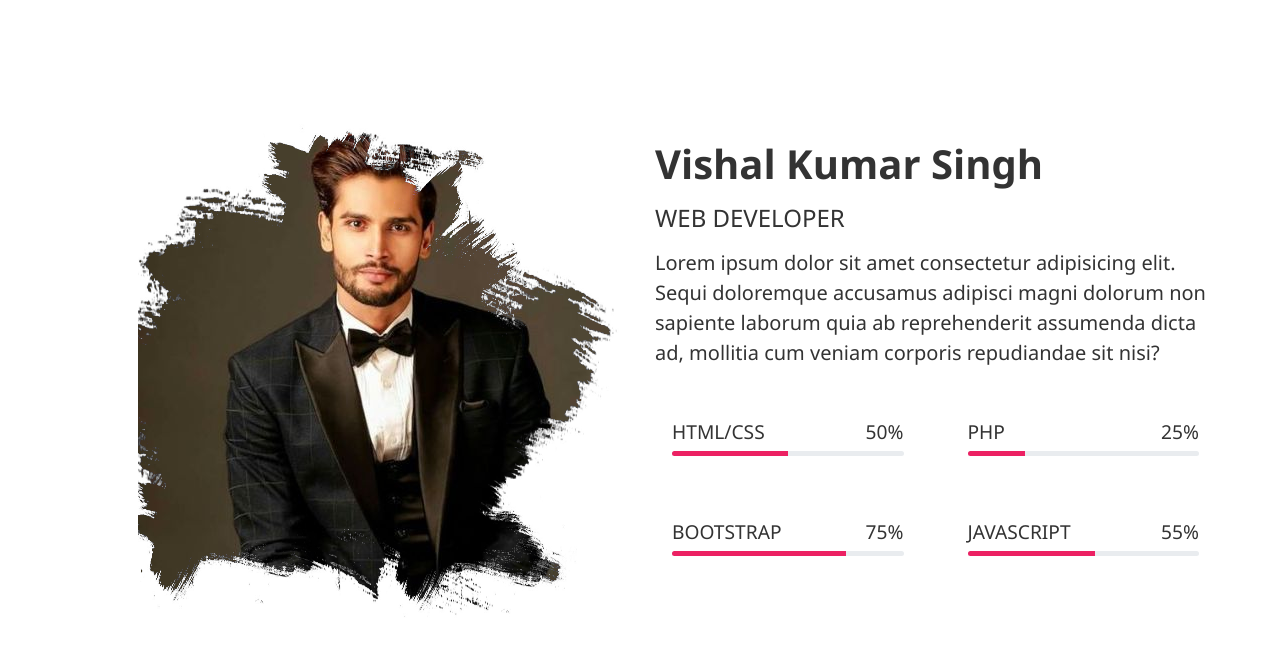
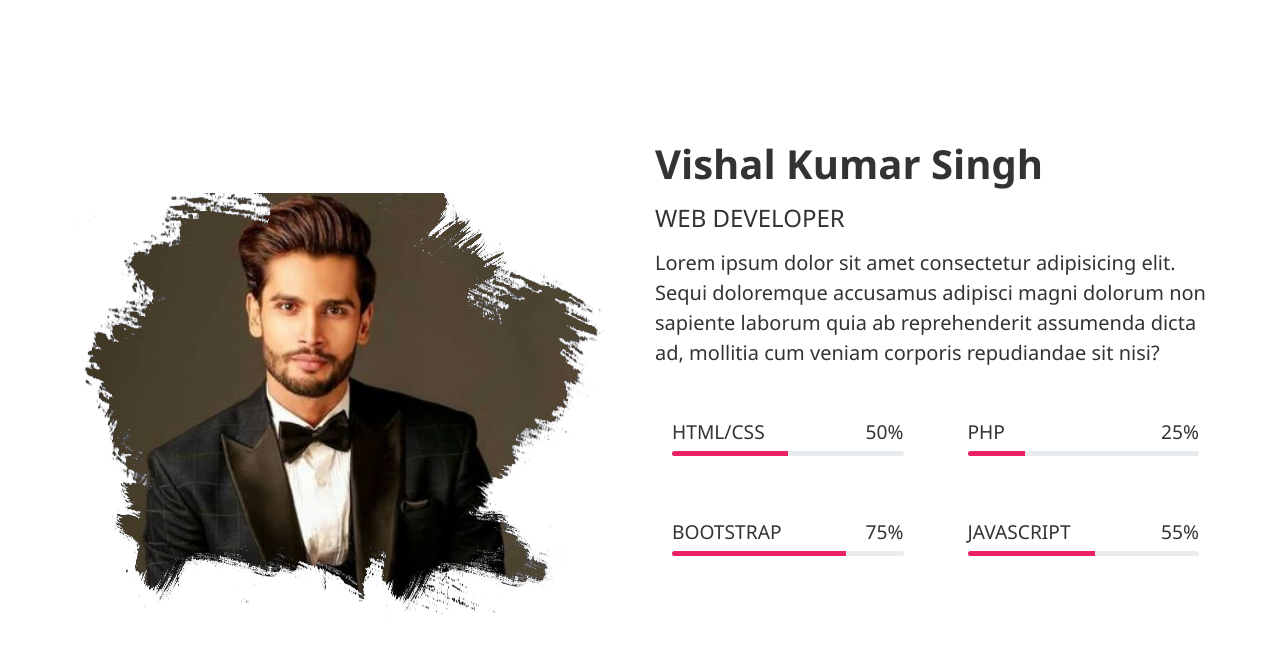
Before and after one commit to svishalkumar06/Vishal-Portfolio, a plain HTML site: page index.html in a window 1280 px wide. Shown: the part 802-1456 px from the top of the page. Drawn offline with nearby package versions, Linux system fonts and the light colour scheme.

Commit message:
second page r

```diff
--- a/css/style.css
+++ b/css/style.css
@@ -88,14 +88,16 @@ a{
     padding: 4rem;
 }
 .showcase .showcase-img{
-    width: 100%;
+    width: 90%;
     height: 600px;
-    background: url('../img/WhatsApp\ Image\ 2021-12-31\ at\ 12.35.21\ AM\ \(1\).jpeg');
+    background: url(../img/WhatsApp\ Image\ 2021-12-31\ at\ 12.35.21\ AM\ \(1\).jpeg);
     background-repeat: no-repeat;
-    background-position: 89px 58px;
+    background-position: 0px 131px;
+    background-size: cover;
+    padding: 0;
 }
 .showcase .showcase-img img{
-    width: 105%;
+    width: 100%;
     height: 100%;
     mix-blend-mode: lighten;
 }
@@ -131,6 +133,6 @@ a{
         font-size: 1.2rem;
     }
     .showcase .showcase-img{
-        background-position: 20px 89px;
+        height: 500px;
     }
   }
```
